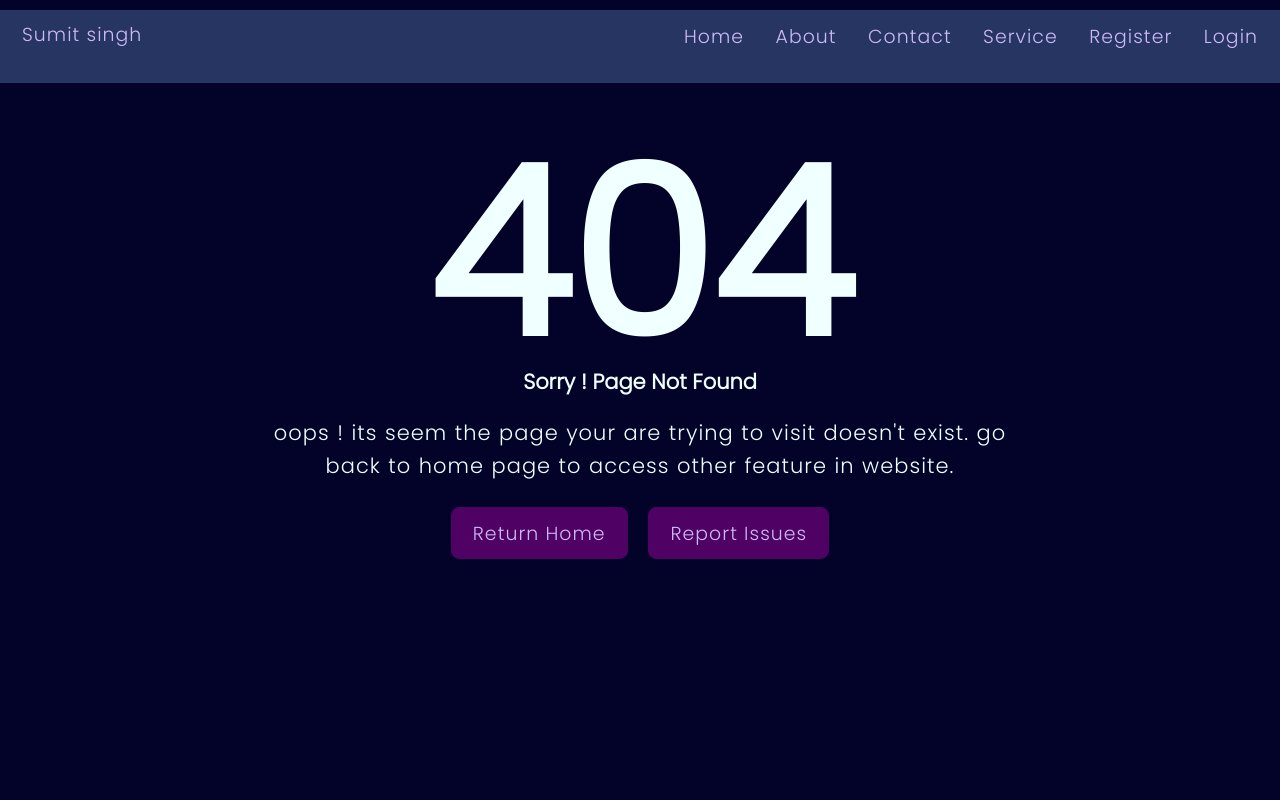
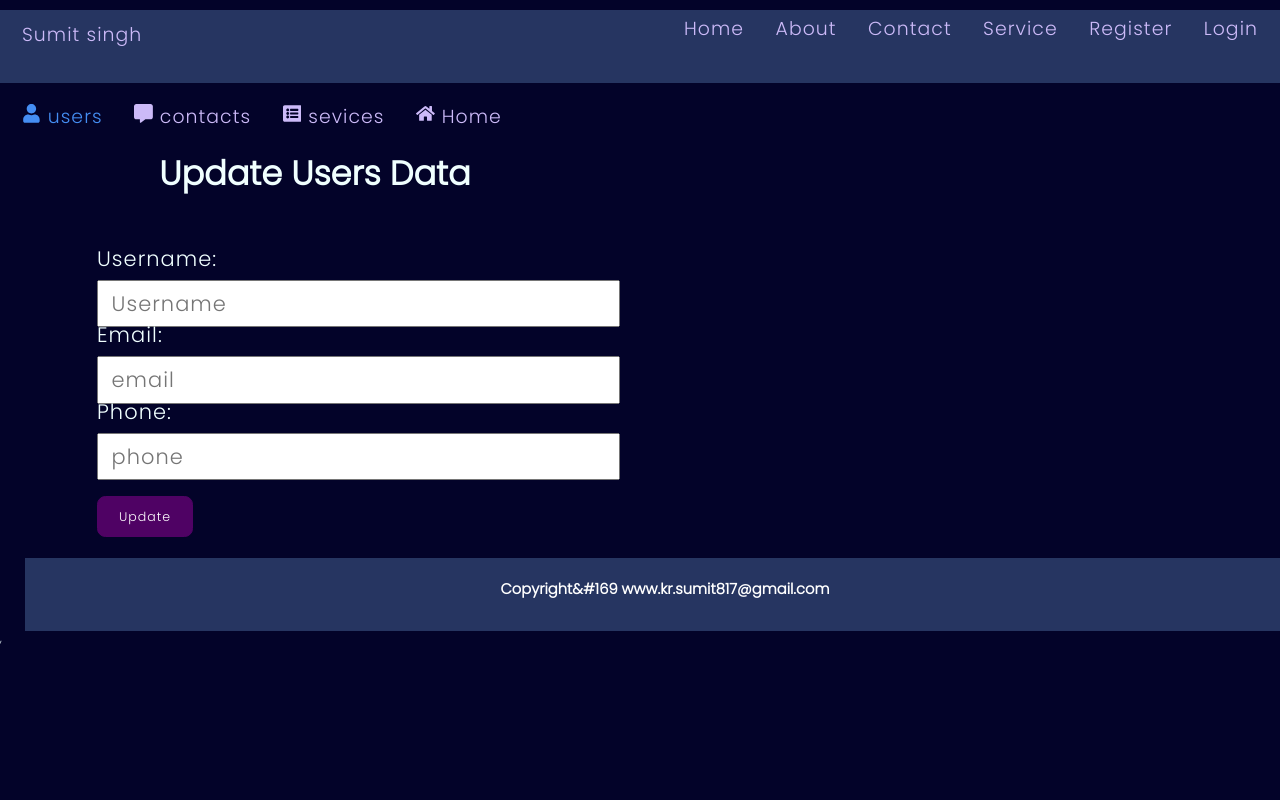
Before and after one commit to Sumit-krSingh/MERNdec2023, a React (Vite) app: page /admin/users/1/edit in a window 1280 px wide. Shown: the top 800 px of the page. Built offline with nearby package versions, Linux system fonts and the light colour scheme; no server answers.

Commit message:
added logic to get single user data and Update user data

```diff
--- a/src/App.jsx
+++ b/src/App.jsx
@@ -12,6 +12,7 @@ import { Logout } from "./pages/Logout";
 import { AdminLayout } from "./components/layouts/Admin-Layout";
 import { AdminUsers } from "./pages/Admin-Users";
 import { AdminContacts } from "./pages/Admin-Contacts";
+import { AdminUpdate } from "./pages/Admin-Update";
 
 
 
@@ -35,6 +36,8 @@ const App = () =>{
       <Route path="/admin" element={<AdminLayout/>}>
         <Route path="users" element={<AdminUsers/>} />
         <Route path="contacts" element={<AdminContacts/>} />
+        <Route path="users/:id/edit" element={<AdminUpdate/>} />
+
 
 
       </Route>
--- a/src/index.css
+++ b/src/index.css
@@ -57,7 +57,7 @@ label,
 input,
 textarea {
   font-size: 2rem;
-  line-height: 1.56;
+  line-height: 1.56rem;
   letter-spacing: 0.1rem;
   word-spacing: 0.06rem;
 }
@@ -241,8 +241,8 @@ a.active {
 
   & input,
   textarea {
-    width: 80%;
-    padding: 0.6rem 2.2rem;
+    width: 120%;
+    padding: 0.6rem 1.2rem;
 
   }
 
--- /dev/null
+++ b/src/pages/Admin-Update.jsx
@@ -0,0 +1,142 @@
+import { useEffect, useState } from "react"
+import { useAuth } from "../store/auth";
+import { useParams } from "react-router-dom";
+import { toast } from "react-toastify";
+
+
+export const AdminUpdate = () =>{
+
+    const [data, setData] = useState({
+        username:"",
+        email:"",
+        phone:""
+    });
+    const params = useParams();
+    const { authorizationToken } = useAuth();
+
+
+    const getSingleUserData = async() =>{
+        try {
+            const response = await fetch(`http://localhost:5000/api/admin/users/${params.id}`,{
+                method:"GET",
+                headers: {
+                    Authorization: authorizationToken,
+                },
+            });
+            const data =  await response.json();
+            console.log(`single user data ${data}`);
+            setData(data);
+
+        } catch (error) {
+            console.log(error)
+        }
+
+
+    }
+
+    useEffect(() =>{
+        getSingleUserData();
+    },[])
+
+    const handleInput =(e) =>{
+        let name = e.target.name;
+        let value = e.target.value;
+
+        setData({
+            ...data,
+            [name]:value,
+        });
+
+    };
+
+    const handleSubmit = async(e) =>{
+        e.preventDefault();
+
+        try {
+            const response = await fetch(`http://localhost:5000/api/admin/users/update/${params.id}`,{
+                method:"PATCH",
+                headers: {
+                    "Content-Type": "application/json",
+                    Authorization: authorizationToken,
+                },
+                body:JSON.stringify(data),
+            });
+
+            if(response.ok){
+                toast.success("updated successfully")
+            }
+            else{
+                toast.error("updated unsuccessfull")
+            }
+
+
+        } catch (error) {
+            console.log(error);
+
+        }
+
+    }
+    return <>
+    <section>
+            <main>
+                <div className="section-contact">
+                    <div className="container grid grid-two-column">
+                        <div className="contact-form">
+                            <div>
+
+                            <h1 className="main-heading mb-3">Update Users Data</h1>
+                            </div>
+
+                            <br />
+                            <form onSubmit={handleSubmit}>
+
+                                <div>
+                                    <label htmlFor="username">username:</label>
+                                    <input type="text"
+                                        name="username"
+                                        placeholder="Username"
+                                        id="username"
+                                        autoComplete="off"
+                                        required
+                                        value={data.username}
+                                        onChange={handleInput}
+                                        />
+                                </div>
+                                <div>
+                                    <label htmlFor="email">email:</label>
+                                    <input type="text"
+                                        name="email"
+                                        placeholder="email"
+                                        id="email"
+                                        autoComplete="off"
+                                        required
+                                        value={data.email}
+                                        onChange={handleInput} />
+                                </div>
+                                <div>
+                                    <label htmlFor="phone">phone:</label>
+                                    <input type="text"
+                                        name="phone"
+                                        placeholder="phone"
+                                        id="phone"
+                                        autoComplete="off"
+                                        required
+                                        value={data.phone}
+                                        onChange={handleInput} />
+                                </div>
+                                <br />
+
+                                <div>
+                                    <button type="submit" className="btn">Update</button>
+                                </div>
+
+                            </form>
+
+                        </div>
+                    </div>
+                </div>
+            </main>
+        </section>
+
+    </>
+}
--- a/src/pages/Admin-Users.jsx
+++ b/src/pages/Admin-Users.jsx
@@ -1,5 +1,6 @@
 import { useEffect, useState } from "react";
 import { useAuth } from "../store/auth";
+import {Link} from "react-router-dom";
 
 
 
@@ -77,7 +78,7 @@ export const AdminUsers = () => {
                                     <td>{curElem.username}</td>
                                     <td>{curElem.email}</td>
                                     <td>{curElem.phone}</td>
-                                    <td>Edit</td>
+                                    <td><Link to={`/admin/users/${curElem._id}/edit`}>Edit</Link></td>
                                     <td><button onClick={() => deleteUser(curElem._id)}>Delete</button></td>
 
 
```
